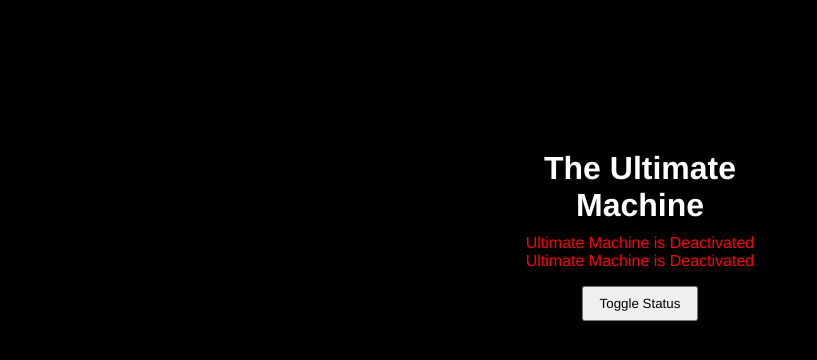
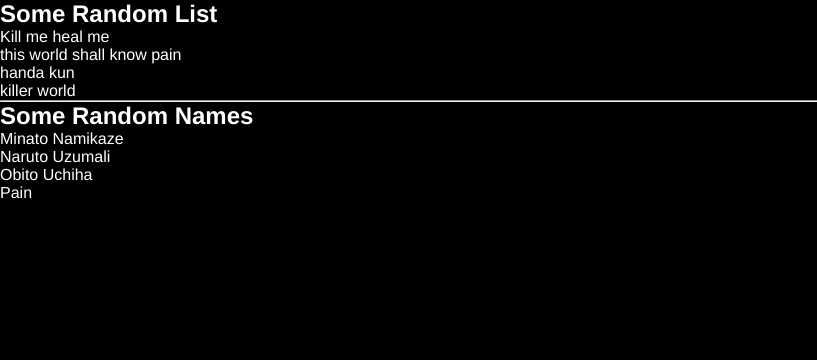
Before and after one commit to RakibRahman/React-Fundamentals, a React (Create React App) app in the folder practice-two/: page / in a window 1280 px wide. Shown: the top 360 px of the page, without its empty margins (0-817 px from the left). Built offline with nearby package versions, Linux system fonts and the light colour scheme.

Commit message:
Conditional Rendering

```diff
--- /dev/null
+++ b/practice-two/src/List/List.js
@@ -0,0 +1,42 @@
+import React, { useState } from "react";
+const list = [
+  "Kill me heal me",
+  "this world shall know pain",
+  "handa kun",
+  "killer world",
+];
+const list2 = ["Secret Garden", "Hello world", "Tanaka Kun", "killer world"];
+const listObj = [
+  { id: 0, name: "Minato Namikaze" },
+  { id: 1, name: "Naruto Uzumali" },
+  { id: 2, name: "Obito Uchiha" },
+  { id: 3, name: "Pain" },
+];
+const MapList = (_) => (
+  <section className="list">
+    <h1>Some Random List</h1>
+    <ul>
+      {list.map((item, number) => (
+        <li key={number.toString()}>{item}</li>
+      ))}
+    </ul>
+  </section>
+);
+const MapListObject = (_) => (
+  <section className="list">
+    <h1>Some Random Names</h1>
+    <ul>
+      {listObj.map((item) => (
+        <li key={item.id}>{item.name}</li>
+      ))}
+    </ul>
+  </section>
+);
+const List = (_) => (
+  <div>
+    <MapList />
+    <hr />
+    <MapListObject />
+  </div>
+);
+export default List;
--- a/practice-two/src/UltimateMachine/UltimateMachine.js
+++ b/practice-two/src/UltimateMachine/UltimateMachine.js
@@ -18,11 +18,7 @@ const UltimateMachine = (_) => {
     }
   };
   let message;
-  if (isOn) {
-    message = <OnMessage />;
-  } else {
-    message = <OffMessage />;
-  }
+  isOn ? (message = <OnMessage />) : (message = <OffMessage />);
   const onClickHandler = (_) => {
     setIsOn((toggle) => !toggle);
   };
@@ -31,6 +27,7 @@ const UltimateMachine = (_) => {
       <h1>The Ultimate Machine</h1>
       <Message toggle={isOn} />
       {message}
+      {isOn ? <OnMessage /> : <OffMessage />}
       <button type="button" onClick={onClickHandler} aria-pressed={isOn}>
         Toggle Status
       </button>
--- a/practice-two/src/index.js
+++ b/practice-two/src/index.js
@@ -4,5 +4,6 @@ import "./index.css";
 // import App from "./App";
 // import Clock from "./Clock/Clock";
 // import Click from "./Click/Click";
-import UltimateMachine from "./UltimateMachine/UltimateMachine";
-ReactDOM.render(<UltimateMachine />, document.getElementById("root"));
+// import UltimateMachine from "./UltimateMachine/UltimateMachine";
+import List from "./List/List";
+ReactDOM.render(<List />, document.getElementById("root"));
```
Also changed, not shown: 1 other file (tests, documents, lock files or other folders).
